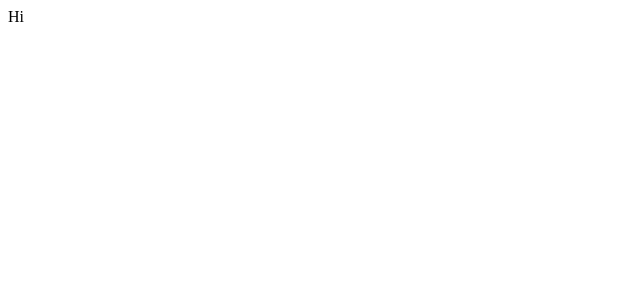
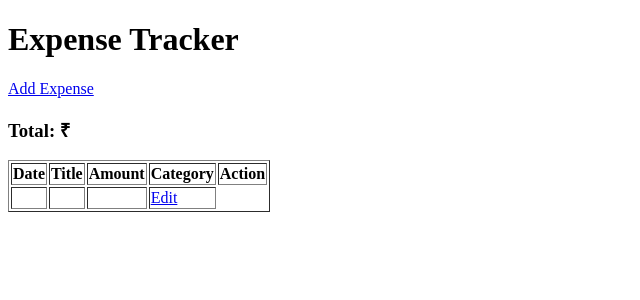
Before and after one commit to raun1997/Flask-Projects, a Flask app: page / in a window 1280 px wide. Before the commit the part shown is almost empty. Shown: the top 300 px of the page, without its empty margins (0-640 px from the left). Run offline with Flask 3, Linux system fonts and the light colour scheme; tables that the repository leaves empty hold one stand-in row (values such as "Sample post").

Commit message:
Converted date string type to Python datetime object

```diff
--- a/Expense Tracker/app.py
+++ b/Expense Tracker/app.py
@@ -1,85 +1,45 @@
-from flask import Flask, render_template, request, redirect, g
-import sqlite3          # for persistent storage
+from flask import Flask, redirect, render_template, request, url_for
+from flask_sqlalchemy import SQLAlchemy
 
-DATABASE = 'expensetracker.db'
+app = Flask(__name__)
+app.config["SQLALCHEMY_DATABASE_URI"] = "sqlite:///expensetracker.db"
+# initialize the app
+db = SQLAlchemy(app)
 
-# configure app
-app = Flask(__name__)
-app.secret_key = "bqed6xgwq66_($%$!Vjhb"
+# each table in the database needs a class to be created for it
+# db.Model is required - don't change it
+# identify all columns by name and data type
+# create the model
+class Expense(db.Model):
+    id = db.Column(db.Integer, primary_key=True)
+    title = db.Column(db.String(10), nullable=False, unique=True)
+    category = db.Column(db.String(10), nullable=False, unique=True)
+    amount = db.Column(db.Float, nullable=False, unique=True)
+    date = db.Column(db.Date, nullable=False)
 
-def get_db():
-    db = getattr(g, '_database', None)
-    if db is None:
-        db = g._database = sqlite3.connect(DATABASE)
-        cur = db.cursor()
-        cur.execute("SELECT * FROM expenses")
-        expenses = cur.fetchall()
-        return expenses
+with app.app_context():
+    db.create_all()
 
-# Create DB
-def init_db():
-    conn = sqlite3.connect(DATABASE)
-    cur = conn.cursor()
-    cur.execute("""
-        CREATE TABLE IF NOT EXISTS expenses (
-            id INTEGER PRIMARY KEY AUTOINCREMENT,
-            title TEXT,
-            amount REAL,
-            category TEXT
-        )
-    """)
-    conn.commit()
-    conn.close()
+@app.route("/")
+def index():
+    expenses = db.session.execute(db.select(Expense)).scalars()
+    return render_template("index.html", expenses=expenses)
 
-@app.route('/')
-def index():
-    conn = sqlite3.connect("expensetracker.db")
-    cur = conn.cursor()
-    cur.execute("SELECT * FROM expenses")
-    data = cur.fetchall()
-    conn.close()
+@app.route("/add", methods=["GET", "POST"])
+def add_expense():
+    if request.method == "POST":
+        expense = Expense(
+            title = request.form.get("title"),
+            category = request.form.get("category"),
+            amount = request.form.get("amount"),
+            date = request.form.get("date"))
 
-    total = sum([row[2] for row in data])
+        db.session.add(expense)
+        db.session.commit()
+        return redirect("/")
 
-    return render_template("index.html", expenses=data, total=total)
-
-# @app.route("/add", methods=["GET", "POST"])
-# def add():
-#     if request.method == 'POST':
-#         name = request.form.get("name")
-#         amount = request.form.get("amount")
-#         category = request.form.get("category")
-
-#         conn = sqlite3.connect("expensetracker.db")
-#         cur = conn.cursor()
-#         cur.executemany(
-#         "INSERT INTO expenses (title, amount, category) VALUES (?, ?, ?)",(name, amount, category))
-#         conn.commit()
-#         conn.close()
-#         return redirect("/")
-
-#     else:
-#         return render_template("add.html")
+    return render_template("add.html")
 
 
-@app.route('/edit/<int:id>', methods=['GET', 'POST'])
-def edit(id):
-    conn = sqlite3.connect("expensetracker.db")
-    cur = conn.cursor()
-
-    if request.method == 'POST':
-        title = request.form['title']
-        amount = request.form['amount']
-        category = request.form['category']
-
-        cur.execute("UPDATE expenses SET title=?, amount=?, category=? WHERE id=?",
-                    (title, amount, category, id))
-        conn.commit()
-        conn.close()
-        return redirect('/')
-
-    cur.execute("SELECT * FROM expenses WHERE id=?", (id,))
-    expense = cur.fetchone()
-    conn.close()
-
-    return render_template("edit.html", expense=expense)
+if __name__=="__main__":
+    app.run(debug=True)
--- a/Expense Tracker/templates/add.html
+++ b/Expense Tracker/templates/add.html
@@ -7,6 +7,9 @@
     <h2>Add Expense</h2>
 
     <form action="/add" method="POST">
+        <label>Date</label><br>
+        <input type="datetime" name="date" required><br><br>
+
         <label>Title:</label><br>
         <input type="text" name="title" required><br><br>
 
--- a/Expense Tracker/templates/index.html
+++ b/Expense Tracker/templates/index.html
@@ -12,6 +12,7 @@
 
     <table border="1">
         <tr>
+            <th>Date</th>
             <th>Title</th>
             <th>Amount</th>
             <th>Category</th>
```
Also changed, not shown: Expense Tracker/main.py (added, +85 -0 lines), Expense Tracker/instance/expensetracker.db (added).
